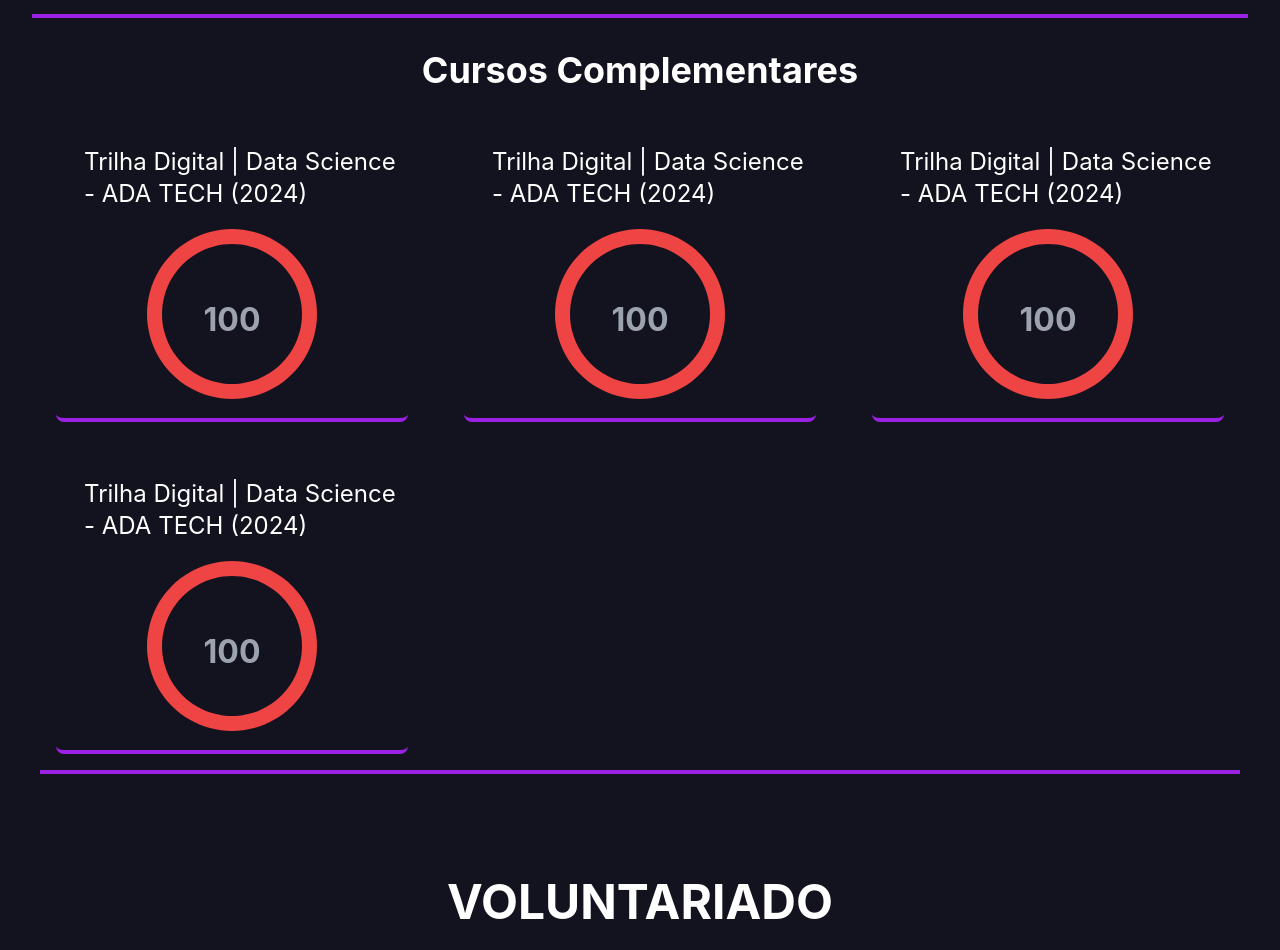
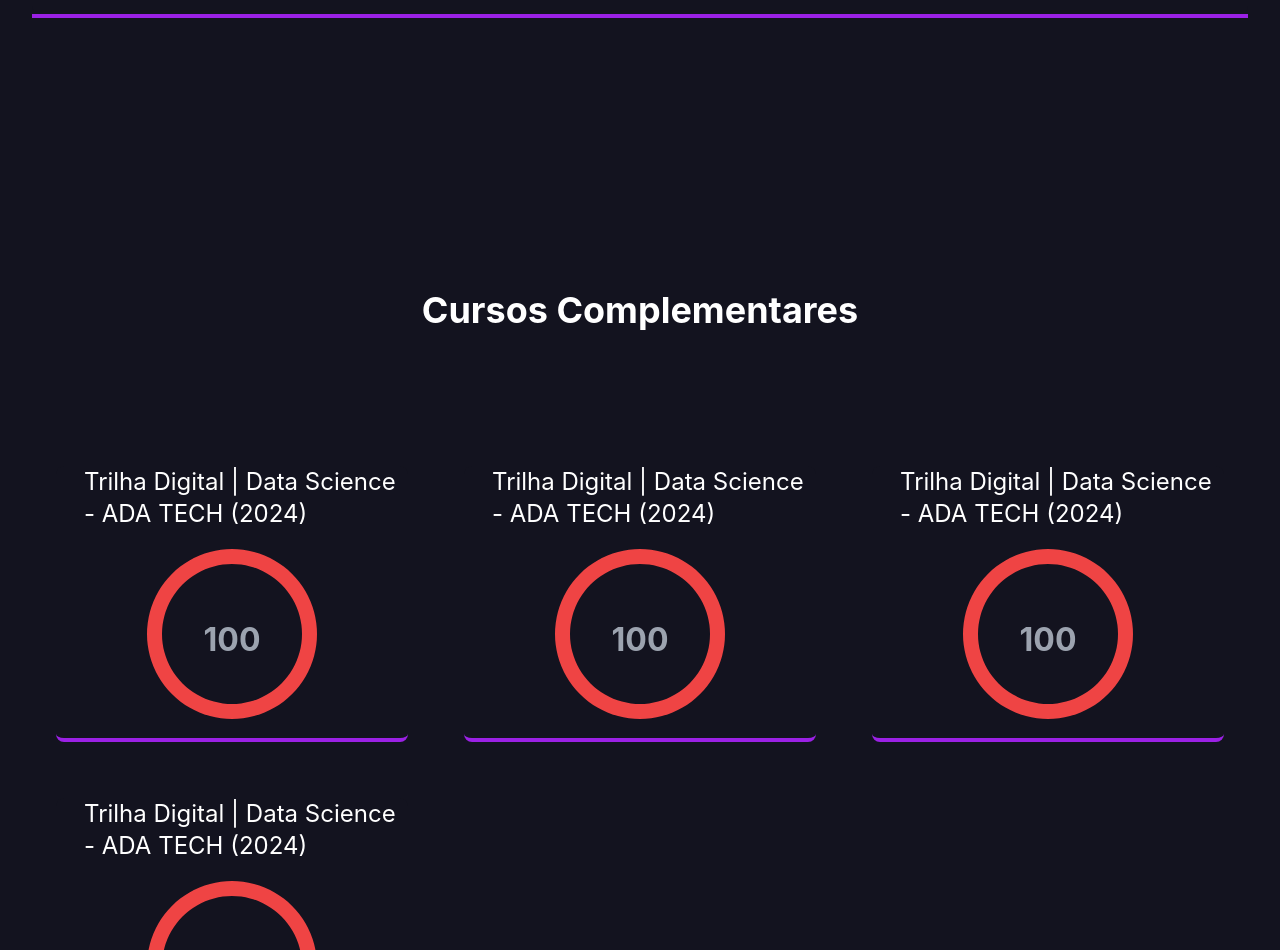
Before and after one commit to MatheusSouzaRodrigues235/Portifolio, a React (Vite) app: page / in a window 1280 px wide. Shown: the part 2842-3792 px from the top of the page. Built offline with nearby package versions, Linux system fonts and the light colour scheme.

Commit message:
:recycle: refactor: Adiciona padding e espaçamento à seção Cursos Complementares para melhor apresentação

```diff
--- a/src/components/cursos.tsx
+++ b/src/components/cursos.tsx
@@ -11,10 +11,11 @@
 const Cursos: React.FC = () => {
   return (
     <>
-      <h1 className="text-center text-4xl font-bold ">Cursos Complementares</h1>
 
-      <div id="main" className="grid grid-cols-1 md:grid-cols-2 lg:grid-cols-3 gap-6 m-10 border-b-4 border-[#9B21E5]">
+    <div className="pt-60 ">
+           <h1 className="text-center text-4xl font-bold pb-20">Cursos Complementares</h1>
 
+      <div id="main" className="grid grid-cols-1 md:grid-cols-2 lg:grid-cols-3 gap-6 m-10 border-b-4 border-[#9B21E5] pb-60 ">
         <div className="bg-[#13131F] rounded-lg m-4  place-items-center border-b-4 border-[#9B21E5] ">
           <div className=" grid grid-rows  ">
             <div  className="ml-7">
@@ -165,6 +166,7 @@
 
 
       </div>
+      </div>
     </>
   );
 };
```
